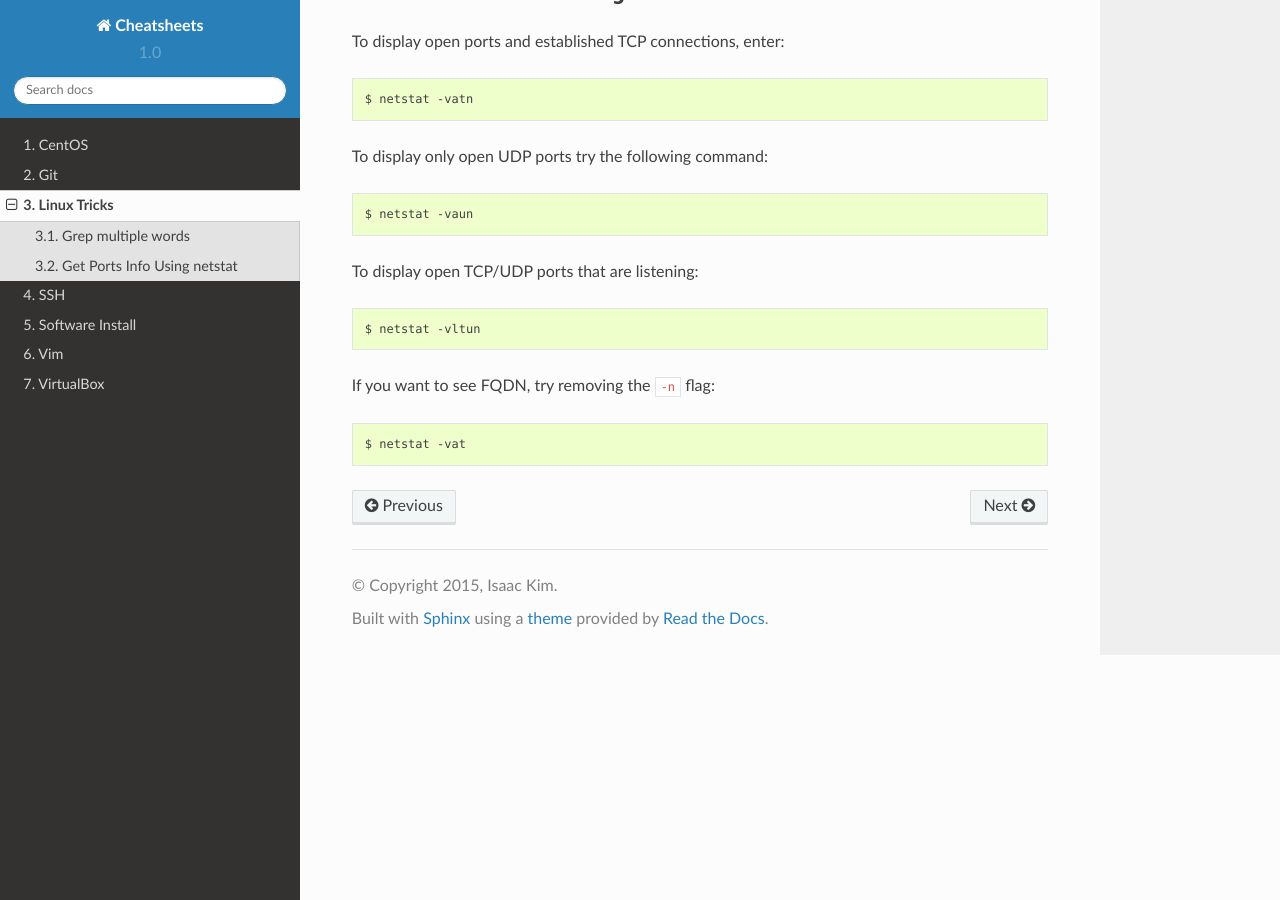
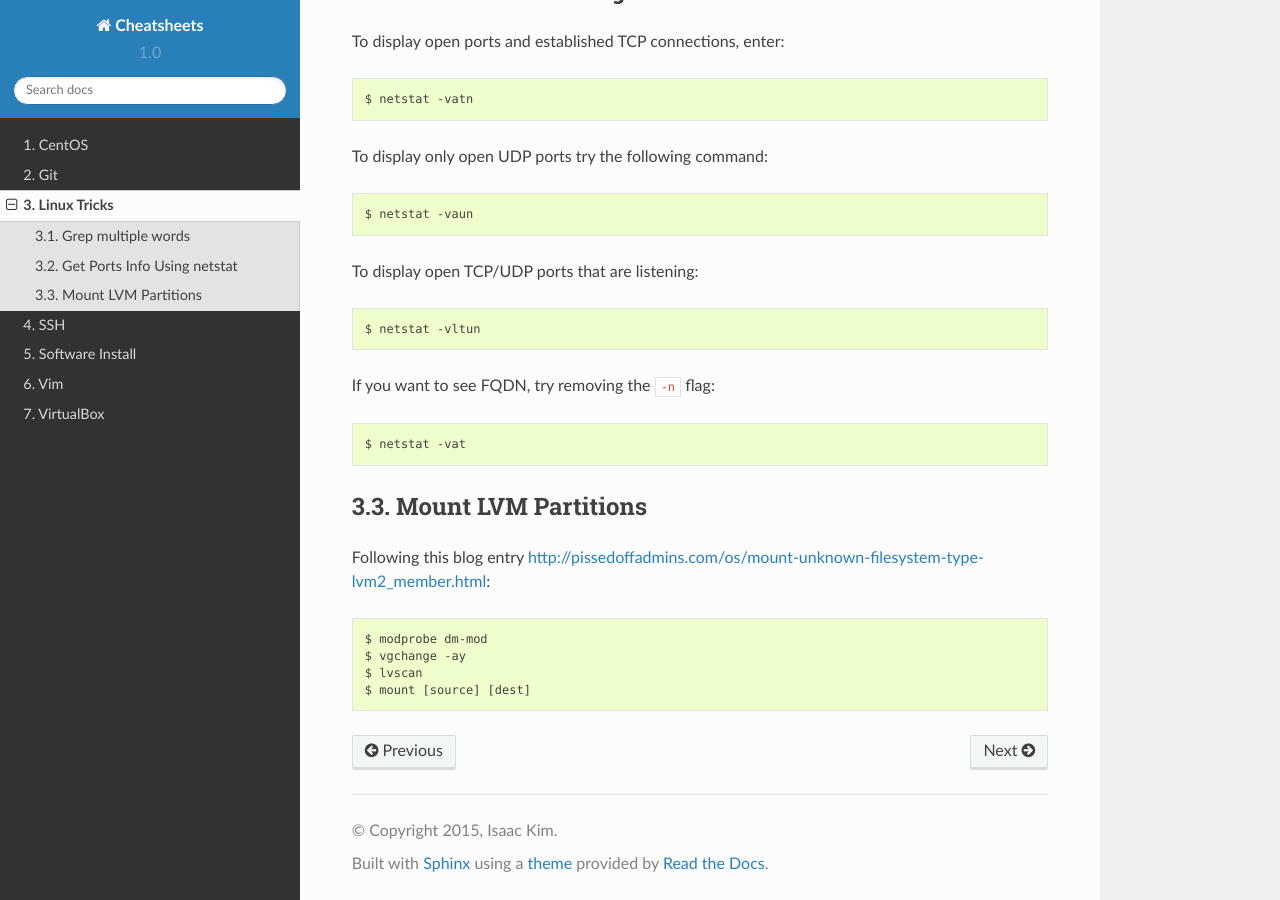
Before and after one commit to ijkim88/dotfiles-old, a Sphinx documentation site: the page built from cheatsheets/source/linux-tricks.rst, in a window 1280 px wide and 900 px high, scrolled down 728 px. Built offline with Sphinx 7.4.7 and the Read the Docs theme 2.0.0, drawn with Linux system fonts in a browser that asks for light colours.

Commit message:
Add instructions for mounting LVM partitions

```diff
--- a/cheatsheets/source/linux-tricks.rst
+++ b/cheatsheets/source/linux-tricks.rst
@@ -39,3 +39,14 @@ To display open TCP/UDP ports that are listening::
 If you want to see FQDN, try removing the ``-n`` flag::
 
    $ netstat -vat
+
+
+Mount LVM Partitions
+--------------------
+
+Following this blog entry http://pissedoffadmins.com/os/mount-unknown-filesystem-type-lvm2_member.html::
+
+   $ modprobe dm-mod
+   $ vgchange -ay
+   $ lvscan
+   $ mount [source] [dest]
```
